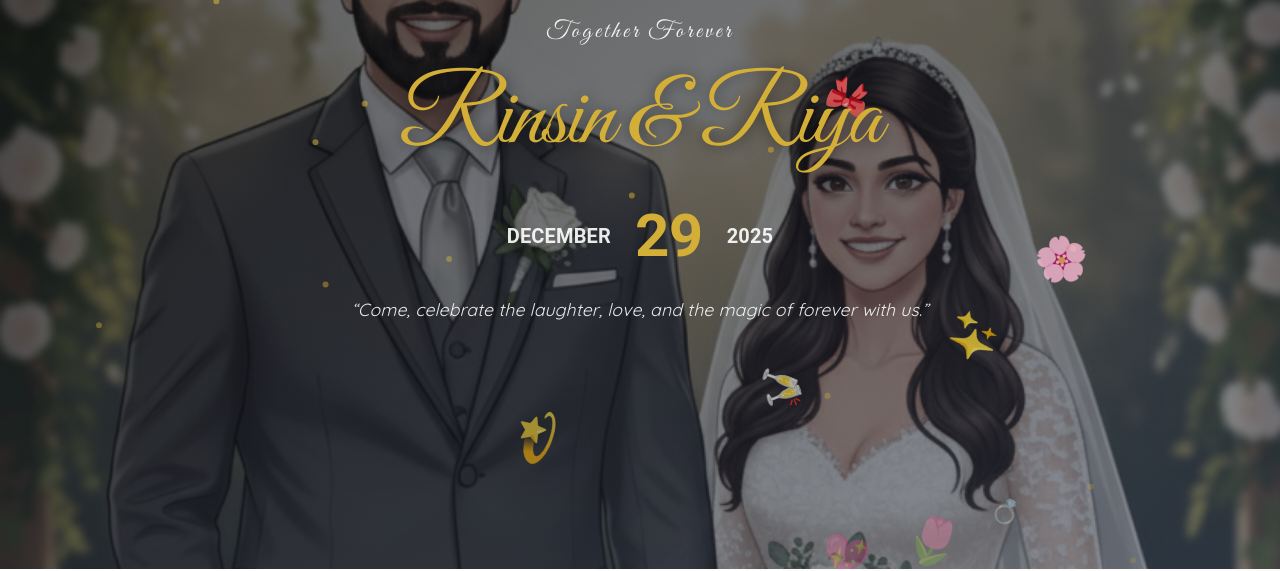
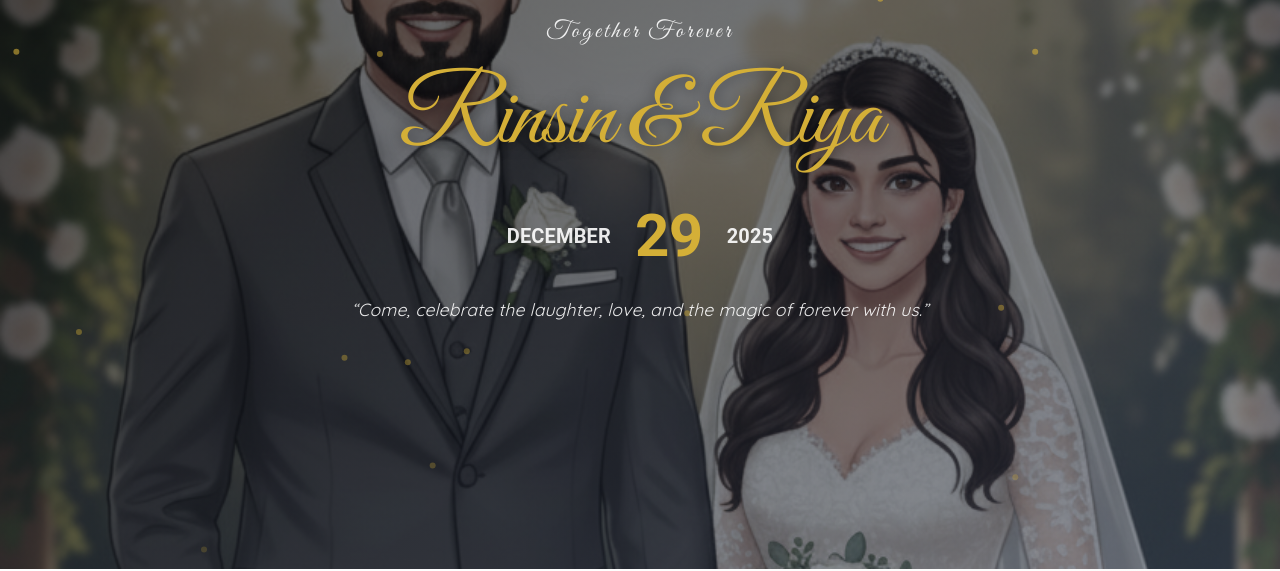
Before and after one commit to rinsin06/MyWeddingInvite, a React (Create React App) app: page / in a window 1280 px wide. Shown: the part 231-802 px from the top of the page. Built offline with nearby package versions, Linux system fonts and the light colour scheme; no server answers; the database is empty.

Commit message:
Floating doodles deleted

```diff
--- a/src/App.js
+++ b/src/App.js
@@ -12,7 +12,7 @@ import CoupleIntro from "./Components/CoupleIntro";
 import { useEffect, useState } from "react";
 
 export default function App() {
-  const doodles = ["💍", "💖", "🌸", "✨", "🥂", "💫", "🎀", "🌷"];
+
   const [isMobile, setIsMobile] = useState(false);
 
   useEffect(() => {
@@ -56,34 +56,6 @@ export default function App() {
             zIndex: 1,
           }}
         />
-
-        {/* Floating Doodles */}
-        {doodles.map((icon, i) => (
-          <motion.div
-            key={i}
-            initial={{ y: "100vh", x: Math.random() * window.innerWidth }}
-            animate={{
-              y: ["100vh", "-10vh"],
-              x: [Math.random() * window.innerWidth, Math.random() * window.innerWidth],
-              rotate: [0, 360],
-              opacity: [0.2, 0.8, 0.2],
-            }}
-            transition={{
-              duration: 12 + Math.random() * 10,
-              repeat: Infinity,
-              delay: Math.random() * 5,
-              ease: "easeInOut",
-            }}
-            style={{
-              position: "absolute",
-              fontSize: `${24 + Math.random() * 24}px`,
-              zIndex: 2,
-              color: "#D4AF37",
-            }}
-          >
-            {icon}
-          </motion.div>
-        ))}
 
         {/* Sparkle Particles */}
         {[...Array(15)].map((_, i) => (
```
